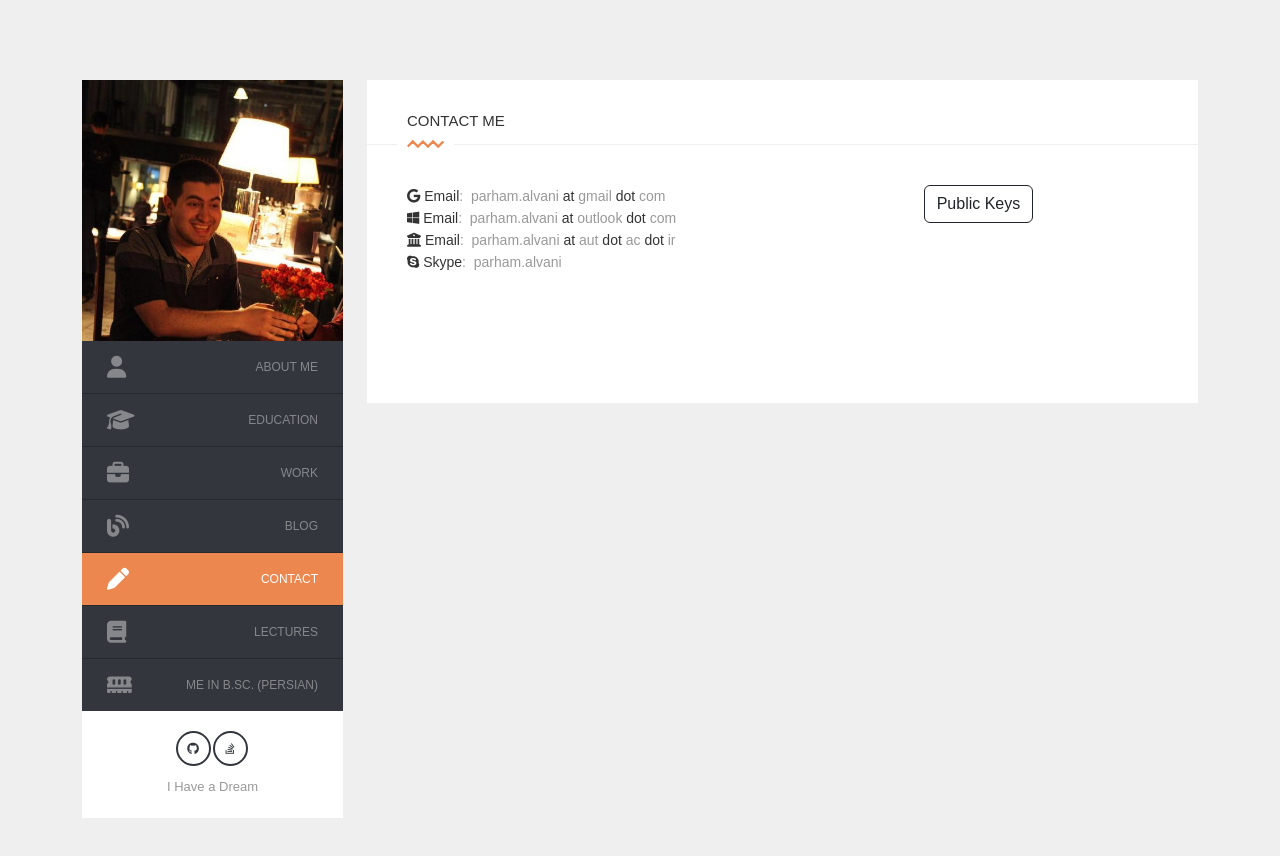
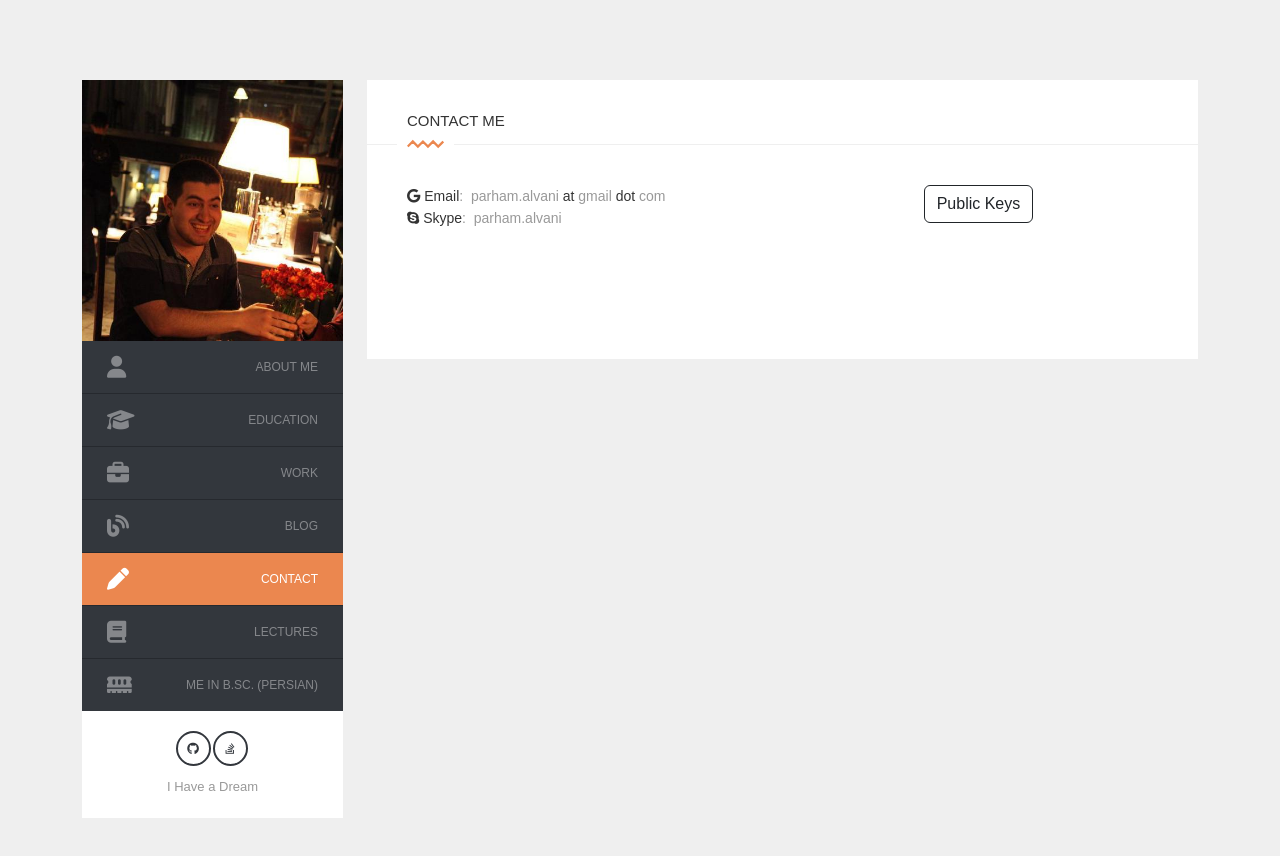
Before and after one commit to 1995parham/1995parham.github.io, a Next.js app: page /contact in a window 1280 px wide. Shown: the top 856 px of the page. Built offline with nearby package versions, Linux system fonts and the light colour scheme.

Commit message:
feat: update contact us page

```diff
--- a/pages/contact.tsx
+++ b/pages/contact.tsx
@@ -18,21 +18,6 @@ function Contact() {
                 <br />
 
                 <strong>
-                  <i className="fab fa-windows"></i> Email
-                </strong>
-                :&nbsp; parham.alvani <strong>at</strong>{" "}
-                outlook <strong>dot</strong> com
-                <br />
-
-                <strong>
-                  <i className="fas fa-university"></i> Email
-                </strong>
-                :&nbsp; parham.alvani <strong>at</strong>{" "}
-                aut <strong>dot</strong> ac{" "}
-                <strong>dot</strong> ir
-                <br />
-
-                <strong>
                   <i className="fab fa-skype"></i> Skype
                 </strong>
                 :&nbsp; parham.alvani
@@ -40,7 +25,7 @@ function Contact() {
               </div>
               <div className="col-md-4">
                 <a
-                  href="https://github.com/1995parham.key"
+                  href="https://github.com/1995parham.keys"
                   target="_blank"
                   role="button"
                   rel="noopener"
```
